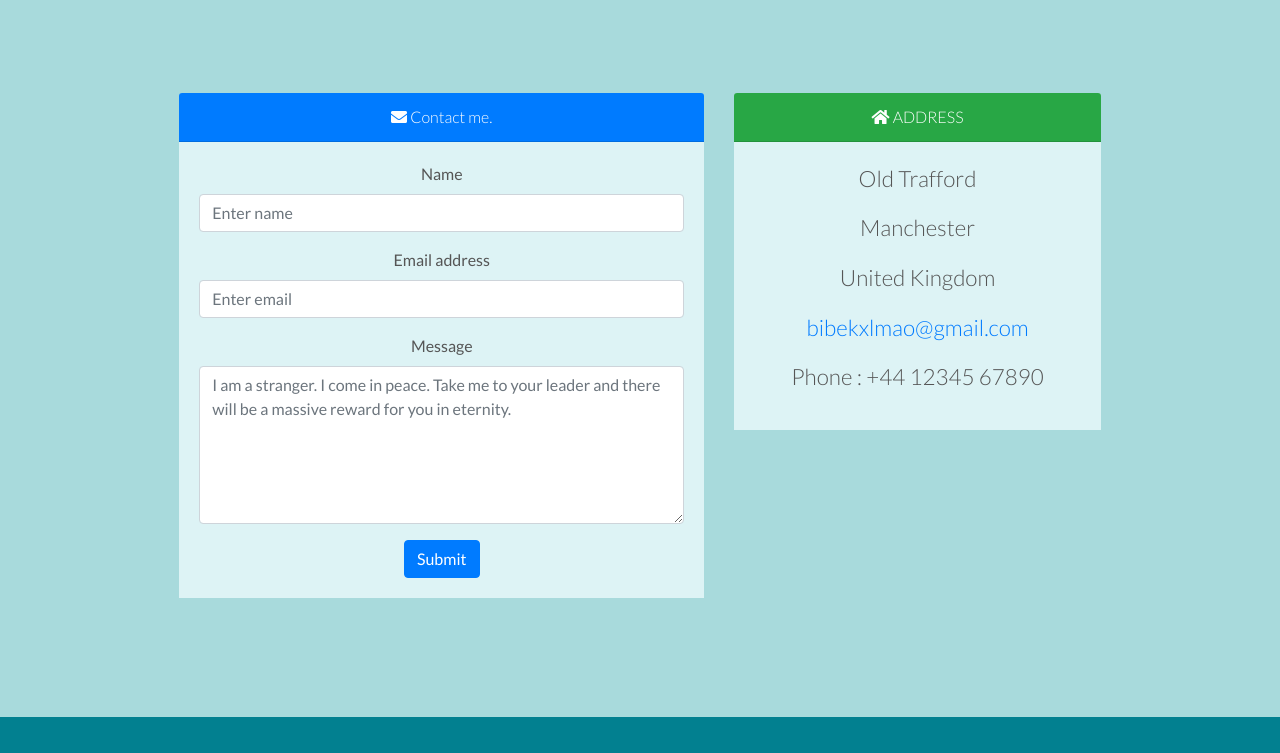
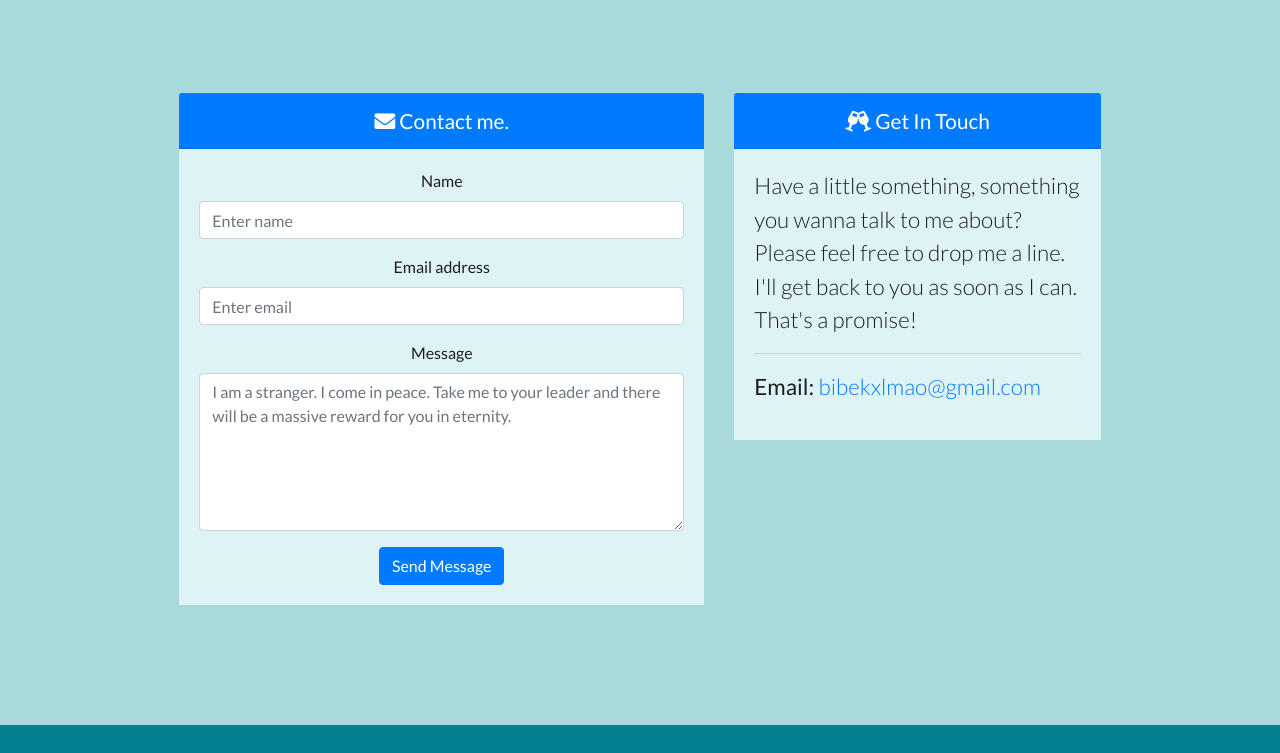
Before and after one commit to BibekX/bibekx.github.io, a plain HTML site: page index.html in a window 1280 px wide. Shown: the part 3218-3971 px from the top of the page. Drawn offline with nearby package versions, Linux system fonts and the light colour scheme.

Commit message:
minor tweaks

```diff
--- a/css/style.css
+++ b/css/style.css
@@ -13,7 +13,7 @@ html {
 body {
   font-family: 'Lato', 'Arial', sans-serif;
   font-weight: 300;
-  color: #555;
+  color: #1d1d1d;
   text-rendering: optimizeLegibility;
   scroll-behavior: smooth;
   text-align: center;
@@ -167,6 +167,7 @@ h3::after {
   margin: 30px auto;
 }
 
+
 /* NAVIGATION BAR */
 .navbar {
   color: #fff;
@@ -282,6 +283,10 @@ h3::after {
   text-align: justify;
 }
 
+.card-body p{
+  text-align: left;
+}
+
 .card-column {
   margin-bottom: 2rem;
 }
@@ -326,6 +331,10 @@ h3::after {
 .contact-section {
   background-color: #a8dadc;
   padding: 0 10%;
+}
+
+.card-header {
+  font-size: 1.3rem;
 }
 
 @media (max-width: 1120px) {
--- a/index.html
+++ b/index.html
@@ -126,7 +126,7 @@
                                 <p class="card-text">
                                     An online web application to emulate real-time drawing on a canvas. In collaboration with Charles, Mika and Rachel.
                                 </p>
-                                <a href="http://fun-with-canvas.surge.sh/" target="_blank" class="btn btn-primary">Canvas</a>
+                                <a href="http://fun-with-canvas.surge.sh/" target="_blank" class="btn btn-primary btn-block border">Check It Out!</a>
                             </div>
                         </div>
                     </div>
@@ -143,7 +143,7 @@
                                     Unexpected Indent<br>
                                     In line 22<br>
                                 </p>
-                                <a href="#" class="btn btn-primary">World</a>
+                                <a href="#" class="btn btn-primary btn-block border">Coming Soon!</a>
                             </div>
                         </div>
                     </div>
@@ -155,7 +155,7 @@
                                 <h4 class="card-title">CAPSTONE</h4>
                                 <p class="card-text">A Programmer was walking out of door for work, his wife said “while
                                     you’re out, buy some milk” and he never came home.</p>
-                                <a href="#" class="btn btn-primary">Debug</a>
+                                <a href="#" class="btn btn-primary btn-block border">Coming Soon!</a>
                             </div>
                         </div>
                     </div>
@@ -260,7 +260,7 @@
                 <!-- Bootstrap card for contact me -->
                 <div class="col-md-7 contact-column">
                     <div class="contact-me card">
-                        <div class="card-header bg-primary text-white"><i class="fa fa-envelope"></i> Contact me.
+                        <div class="card-header bg-primary text-white"><i class="fa fa-envelope"></i><strong> Contact me.</strong>
                         </div>
                         <div class="card-body">
 
@@ -285,7 +285,7 @@
                                 </div>
                                 <!-- Horizintally centering the card -->
                                 <div class="mx-auto">
-                                    <button type="submit" class="btn btn-primary text-right">Submit</button></div>
+                                    <button type="submit" class="btn btn-primary text-right">Send Message</button></div>
                             </form id="my-form">
 
                         </div>
@@ -294,14 +294,11 @@
                 <!-- My Info -->
                 <div class="col-md-5 contact-column">
                     <div class="card bg-light">
-                        <div class="card-header bg-success text-white text-uppercase"><i class="fa fa-home"></i> Address
+                        <div class="card-header bg-primary text-white"><i class="fas fa-glass-cheers"></i><strong> Get In Touch</strong>
                         </div>
                         <div class="card-body">
-                            <p>Old Trafford</p>
-                            <p>Manchester</p>
-                            <p>United Kingdom</p>
-                            <p><a href="mailto:bibekxlmao@gmail.com" target="_blank">bibekxlmao@gmail.com</a></p>
-                            <p>Phone : +44 12345 67890</p>
+                            <p>Have a little something, something you wanna talk to me about? Please feel free to drop me a line. I'll get back to you as soon as I can. That's a promise!</p><hr>
+                            <p><strong>Email: </strong><a href="mailto:bibekxlmao@gmail.com" target="_blank">bibekxlmao@gmail.com</a></p>
                         </div>
                     </div>
                 </div>
```
